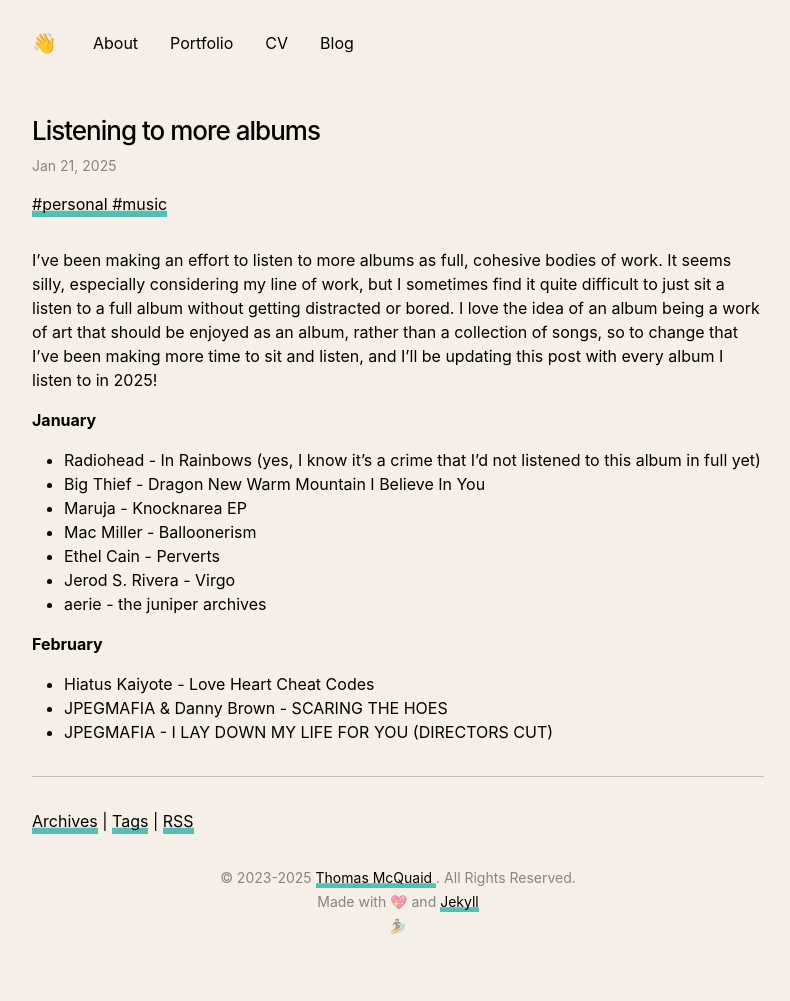
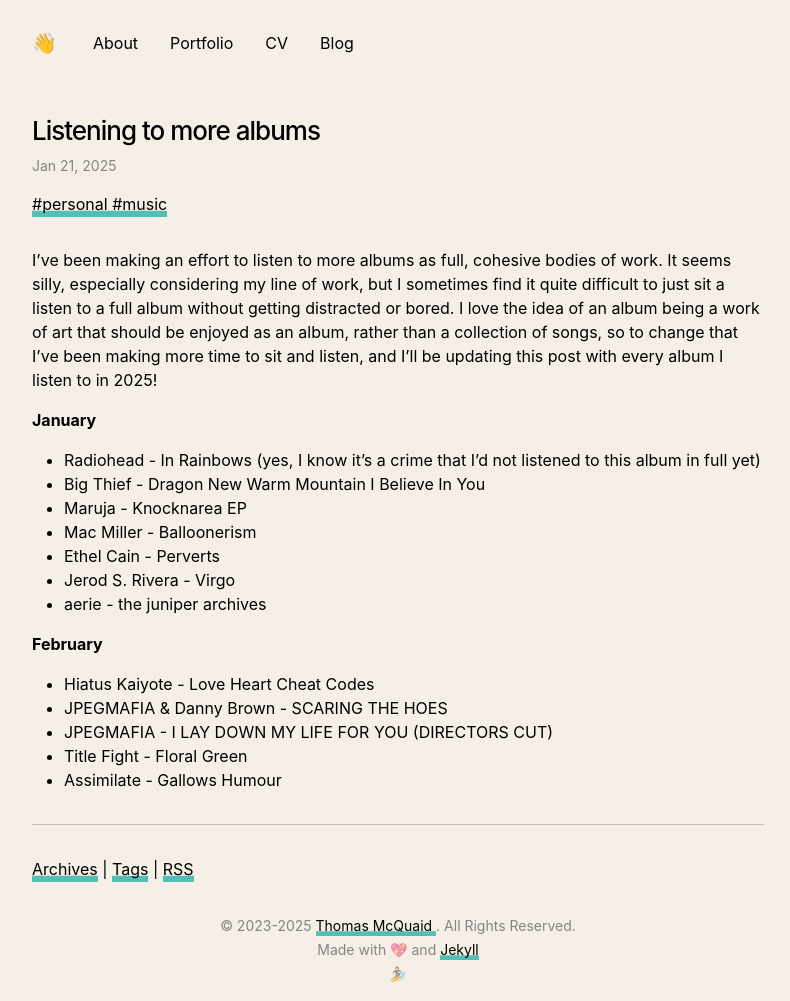
Before and after one commit to thomasmcquaidee/thomasmcquaidee.github.io, a Jekyll site: the page built from _posts/2025-01-21-listening-to-more-albums.md, in a window 1280 px wide. Shown: the whole page, without its empty margins (242-1032 px from the left). Built offline with Jekyll 4.4.1, drawn with Linux system fonts in a browser that asks for light colours; before the commit the page ends 953 px from its top, so only the background shows below that.

Commit message:
Update 2025-01-21-listening-to-more-albums.md

```diff
--- a/_posts/2025-01-21-listening-to-more-albums.md
+++ b/_posts/2025-01-21-listening-to-more-albums.md
@@ -22,3 +22,5 @@ I've been making an effort to listen to more albums as full, cohesive bodies of
 - Hiatus Kaiyote - Love Heart Cheat Codes
 - JPEGMAFIA & Danny Brown - SCARING THE HOES
 - JPEGMAFIA - I LAY DOWN MY LIFE FOR YOU (DIRECTORS CUT)
+- Title Fight - Floral Green
+- Assimilate - Gallows Humour
```
